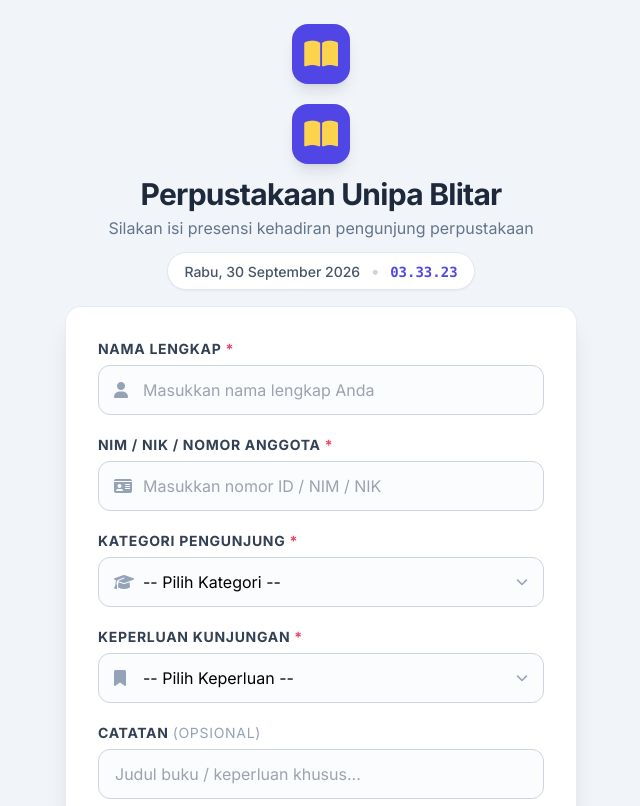
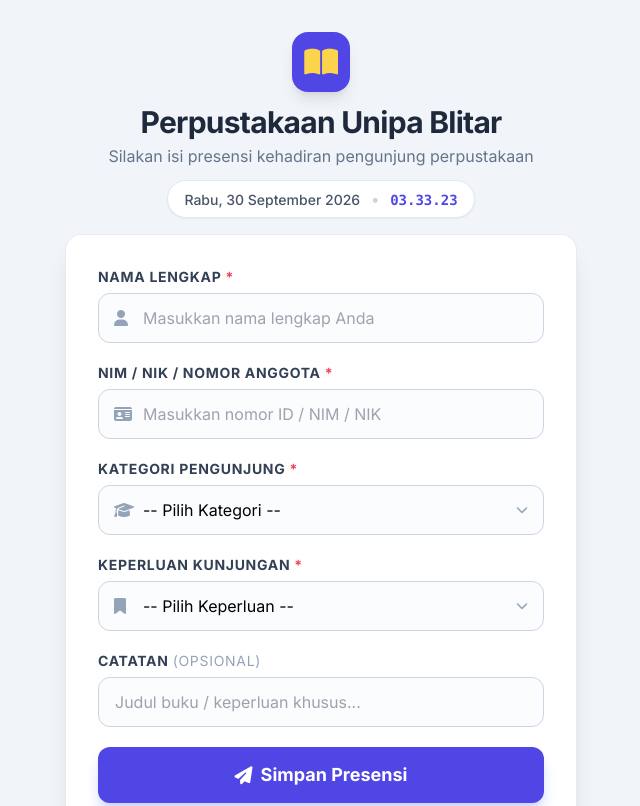
Before and after one commit to ibeknu/webperpustakaan, a plain HTML site: page index.html in a window 1280 px wide. Shown: the top 806 px of the page, without its empty margins (319-959 px from the left). Drawn offline with nearby package versions, Linux system fonts and the light colour scheme.

Commit message:
Update index.html

```diff
--- a/index.html
+++ b/index.html
@@ -13,9 +13,6 @@
         body { font-family: 'Inter', sans-serif; }
     </style>
 </head>
-    <!-- Tambahkan onclick="bukaAdminPanel()" pada logo/judul -->
-<div onclick="bukaAdminPanel()" class="cursor-pointer inline-flex items-center justify-center p-3 bg-indigo-600 text-white rounded-2xl shadow-lg mb-3 hover:scale-105 transition-transform" title="Klik untuk Akses Admin">
-    <i class="fa-solid fa-book-open text-3xl text-amber-300"></i>
 </div>
 <body class="bg-slate-100 min-h-screen flex flex-col justify-between items-center p-4 sm:p-6">
 
```
